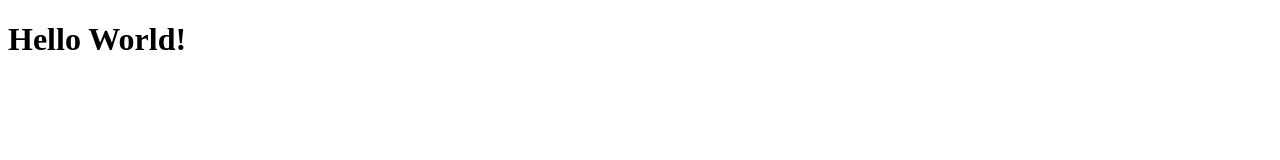
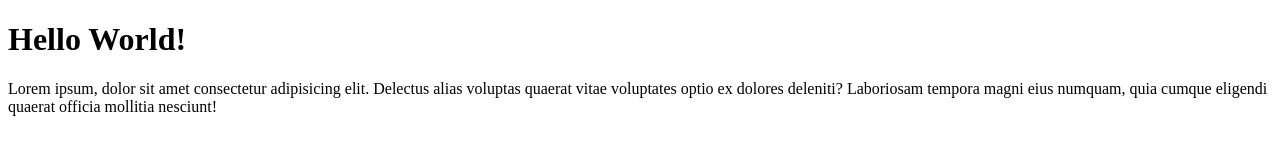
Before and after one commit to dhasoft/dha-git-test, a plain HTML site: page index.html in a window 1280 px wide. Drawn offline with Linux system fonts and the light colour scheme.

Commit message:
tambah paragraf

```diff
--- a/index.html
+++ b/index.html
@@ -7,5 +7,7 @@
 </head>
 <body>
     <h1>Hello World!</h1>
+    <p>Lorem ipsum, dolor sit amet consectetur adipisicing elit. Delectus alias voluptas quaerat vitae voluptates optio ex dolores deleniti? Laboriosam tempora magni eius numquam, quia cumque eligendi quaerat officia mollitia nesciunt!</p>
+
 </body>
 </html>
```
